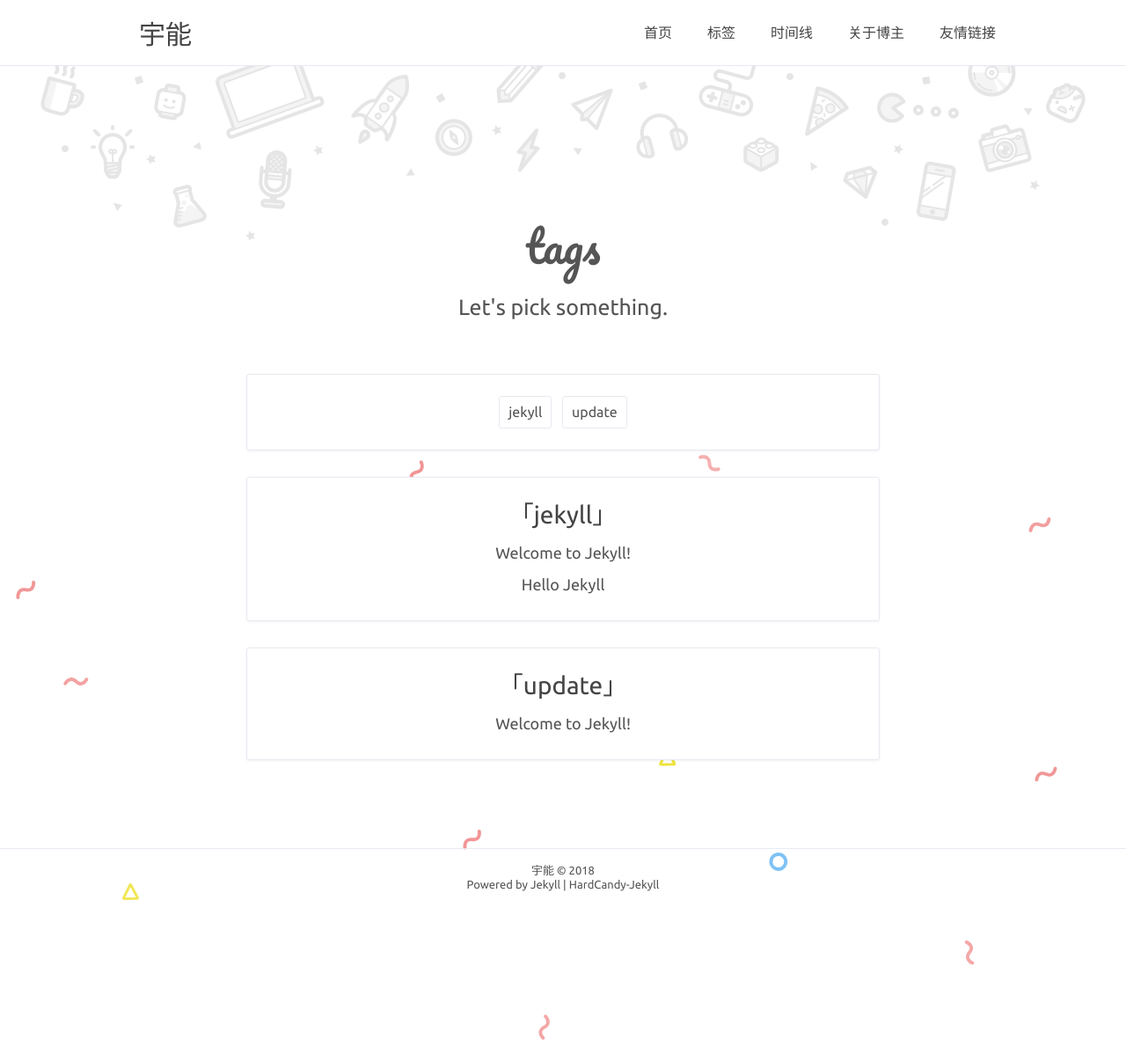
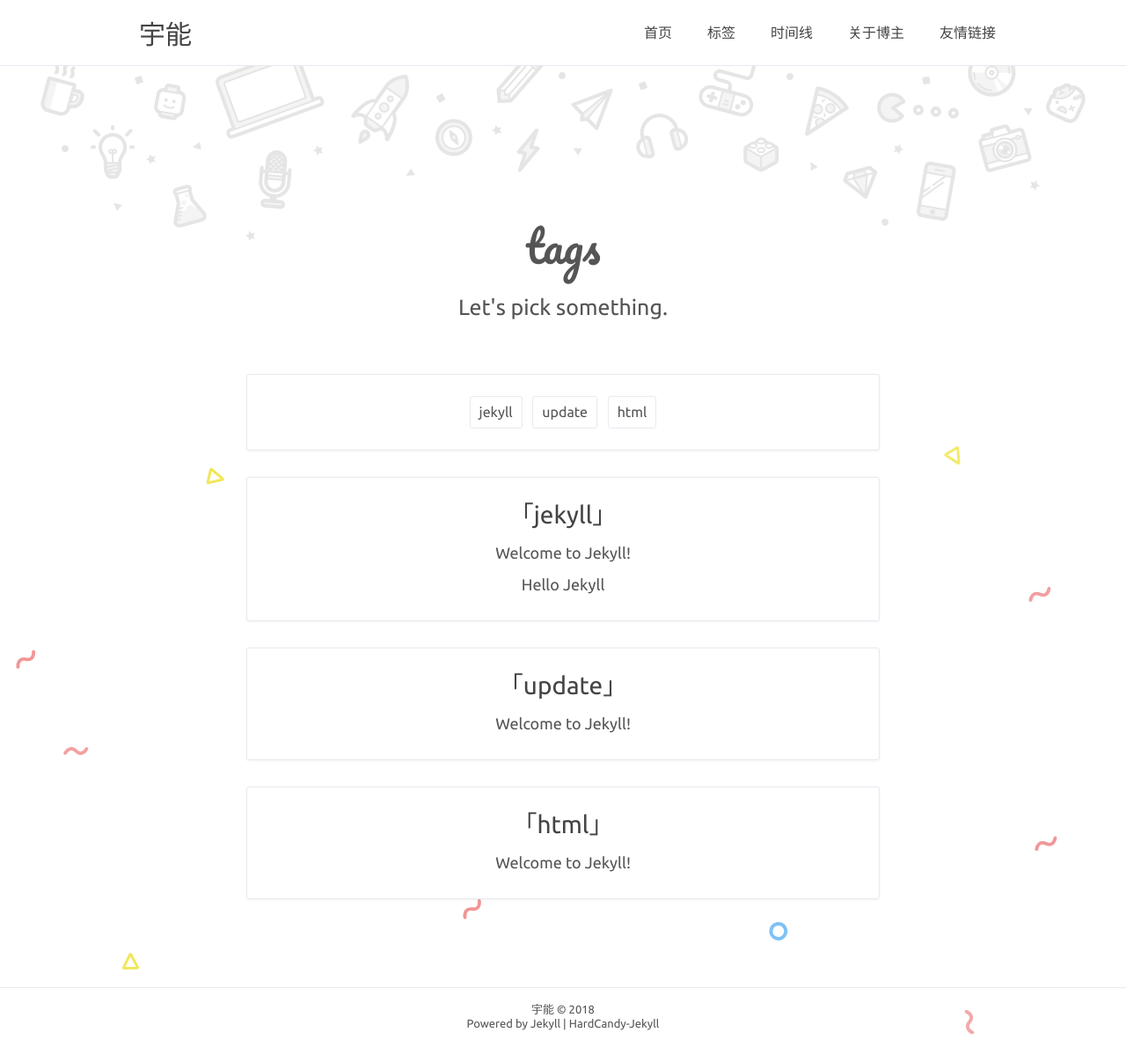
Before and after one commit to Unen/Unen.github.io, a Jekyll site: the page built from tags.html, in a window 1280 px wide. Shown: the whole page at 88% size. Built offline with Jekyll 4.4.1, drawn with Linux system fonts in a browser that asks for light colours; comment, search, counter and statistics services are not loaded; before the commit the page ends 1040 px from its top, so only the background shows below that; some of the changed lines change nothing that is shown.

Commit message:
add tag html  and png

```diff
--- a/_config.yml
+++ b/_config.yml
@@ -19,15 +19,17 @@
 webtitle: '宇能'
 bio: 'unen.github.io'
 about: true
-aboutyou: '宇能改变世界能源结构'
+aboutyou: '宇能,改变世界能源结构'
 portraits: '/assets/profile.png' # your portraits image file path
 
 # SNS
 SNS: true
 SNS-icon: #['Facebook', 'weibo', 'qq', 'github', 'Dribbble', 'Twitter', 'instagram', 'weixin', 'Codepen']
   mail: 'mailto:18976641201@163.com'
-  weixin: 'https://i.loli.net/2018/10/28/5bd5882b1d808.png' # 你的微信二维码存放的地址
-  qq: 'https://i.loli.net/2018/10/28/5bd5882b1398a.png' # 你的qq二维码存放的地址 or http://wpa.qq.com/msgrd?v=3&uin='你的QQ号'&site=qq&menu=yes
+  # weixin: 'https://i.loli.net/2018/10/28/5bd5882b1398a.png' # 你的微信二维码存放的地址
+  weixin: '/screenshot/SNS/Wechat.png' # 你的微信二维码存放的地址
+  # qq: 'https://i.loli.net/2018/10/28/5bd5882b1d808.png' # 你的qq二维码存放的地址 or http://wpa.qq.com/msgrd?v=3&uin='你的QQ号'&site=qq&menu=yes
+  qq: '/screenshot/SNS/QQ.png' # 你的qq二维码存放的地址 or http://wpa.qq.com/msgrd?v=3&uin='你的QQ号'&site=qq&menu=yes
   github: 'https://github.com/unen'
   # Codepen: ''
   # weibo: ''
--- a/_posts/2018-05-17-welcome-to-jekyll.markdown
+++ b/_posts/2018-05-17-welcome-to-jekyll.markdown
@@ -2,7 +2,7 @@
 layout: post
 title:  "Welcome to Jekyll!"
 date:   2018-05-17 14:05:21 +0800
-tags: jekyll update
+tags: jekyll update html
 color: rgb(255,90,90)
 cover: '../assets/test.png'
 subtitle: 'Welcome to Jekyll!'
```
Also changed, not shown: screenshot/SNS/QQ.png (added), screenshot/SNS/Wechat.png (added).
